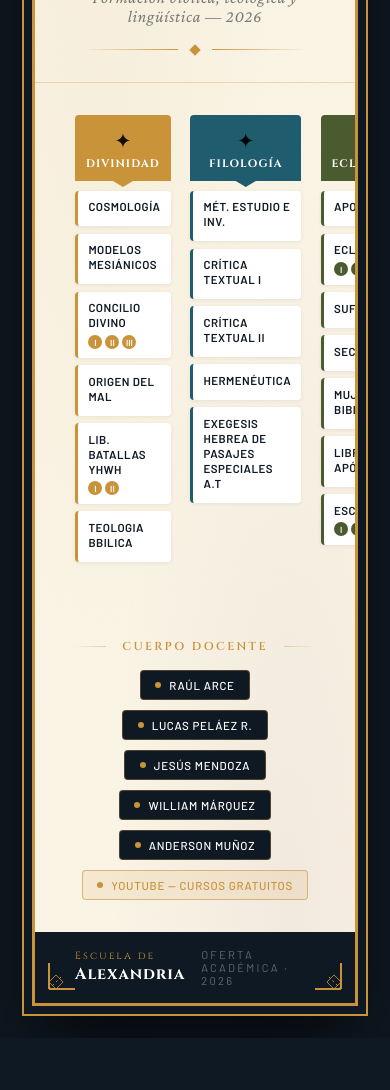
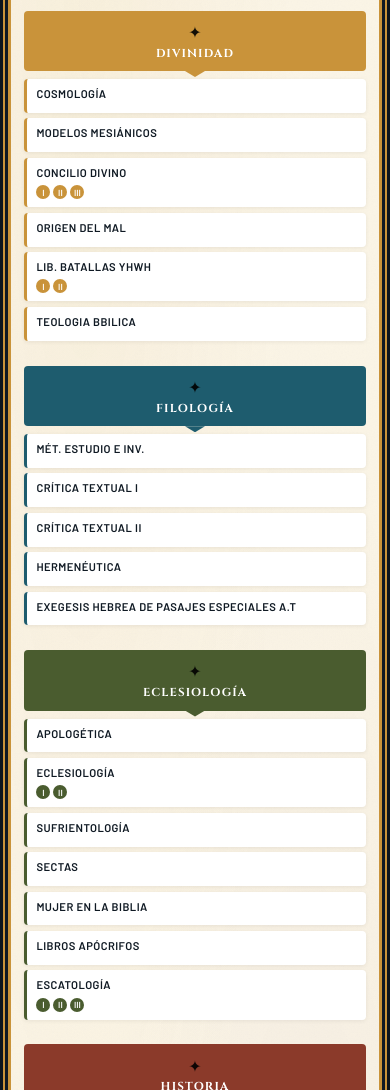
Before and after one commit to AndersonM2026/MallaCurricular.github.io, a plain HTML site: page index.html in a window 390 px wide. Shown: the part 199-1289 px from the top of the page. Before the commit the page ends 1237 px from the top, so only its background shows below. Drawn offline with nearby package versions, Linux system fonts and the light colour scheme.

Commit message:
Update index.html

```diff
--- a/index.html
+++ b/index.html
@@ -363,6 +363,179 @@
   .col:nth-child(4) { animation-delay: 0.4s; }
   .col:nth-child(5) { animation-delay: 0.5s; }
   .professors { animation: fadeUp 0.6s 0.55s ease both; }
+
+  /* ══════════════════════════════════════
+     RESPONSIVE — Tablet (≤ 900px)
+  ══════════════════════════════════════ */
+  @media (max-width: 900px) {
+    body {
+      padding: 1rem;
+    }
+
+    .page {
+      box-shadow: 0 0 0 4px var(--ink), 0 0 0 6px var(--gold), 0 20px 40px rgba(0,0,0,0.6);
+    }
+
+    .header {
+      padding: 2rem 2rem 1.4rem;
+    }
+
+    .grid-wrapper {
+      padding: 1.5rem 1.5rem 1rem;
+    }
+
+    /* 3 columnas en tablet */
+    .columns {
+      grid-template-columns: repeat(3, 1fr);
+      gap: 1rem;
+    }
+
+    /* Las últimas 2 columnas se centran en la siguiente fila */
+    .col:nth-child(4),
+    .col:nth-child(5) {
+      grid-column: span 1;
+    }
+
+    /* Centrar las dos últimas columnas cuando quedan solas */
+    .columns {
+      grid-template-columns: repeat(6, 1fr);
+    }
+    .col:nth-child(1) { grid-column: 1 / 3; }
+    .col:nth-child(2) { grid-column: 3 / 5; }
+    .col:nth-child(3) { grid-column: 5 / 7; }
+    .col:nth-child(4) { grid-column: 1 / 4; }
+    .col:nth-child(5) { grid-column: 4 / 7; }
+
+    .professors {
+      padding: 0 1.5rem 1.5rem;
+    }
+
+    .footer {
+      padding: 1rem 1.5rem;
+    }
+
+    .corner {
+      width: 44px;
+      height: 44px;
+    }
+  }
+
+  /* ══════════════════════════════════════
+     RESPONSIVE — Móvil (≤ 600px)
+  ══════════════════════════════════════ */
+  @media (max-width: 600px) {
+    body {
+      padding: 0.5rem;
+    }
+
+    .page {
+      box-shadow: 0 0 0 3px var(--ink), 0 0 0 5px var(--gold), 0 10px 24px rgba(0,0,0,0.5);
+    }
+
+    .corner {
+      width: 32px;
+      height: 32px;
+    }
+    .corner.tl { top: 8px;  left: 8px; }
+    .corner.tr { top: 8px;  right: 8px; }
+    .corner.bl { bottom: 8px; left: 8px; }
+    .corner.br { bottom: 8px; right: 8px; }
+
+    .header {
+      padding: 1.6rem 1.2rem 1.2rem;
+    }
+
+    .header-eyebrow {
+      font-size: 0.6rem;
+      letter-spacing: 0.2em;
+    }
+
+    .header-sub {
+      font-size: 0.9rem;
+    }
+
+    .grid-wrapper {
+      padding: 1rem 0.8rem 0.8rem;
+    }
+
+    /* 1 columna en móvil — apiladas */
+    .columns {
+      display: flex;
+      flex-direction: column;
+      gap: 1.2rem;
+    }
+
+    /* Cada columna muestra su encabezado como acordeón visual */
+    .col-head {
+      border-radius: 4px;
+      margin-bottom: 0.5rem;
+    }
+
+    .col-head h2 {
+      font-size: 0.72rem;
+    }
+
+    .col-head .col-icon {
+      font-size: 1rem;
+    }
+
+    /* Cards más compactas en móvil */
+    .course {
+      padding: 0.5rem 0.6rem;
+      margin-bottom: 0.35rem;
+    }
+
+    .course-name {
+      font-size: 0.7rem;
+    }
+
+    .professors {
+      padding: 0 0.8rem 1.2rem;
+    }
+
+    .professors-title {
+      font-size: 0.65rem;
+    }
+
+    .prof-card {
+      font-size: 0.68rem;
+      padding: 0.4rem 0.75rem;
+    }
+
+    .footer {
+      padding: 0.9rem 1rem;
+      flex-direction: column;
+      text-align: center;
+      gap: 0.4rem;
+    }
+
+    .footer-brand {
+      font-size: 0.9rem;
+    }
+  }
+
+  /* ══════════════════════════════════════
+     RESPONSIVE — Móvil pequeño (≤ 380px)
+  ══════════════════════════════════════ */
+  @media (max-width: 380px) {
+    body { padding: 0.3rem; }
+
+    .header {
+      padding: 1.2rem 1rem 1rem;
+    }
+
+    .grid-wrapper {
+      padding: 0.8rem 0.6rem;
+    }
+
+    .course-name {
+      font-size: 0.65rem;
+    }
+
+    .prof-card {
+      font-size: 0.63rem;
+    }
+  }
 </style>
 </head>
 <body>
```
